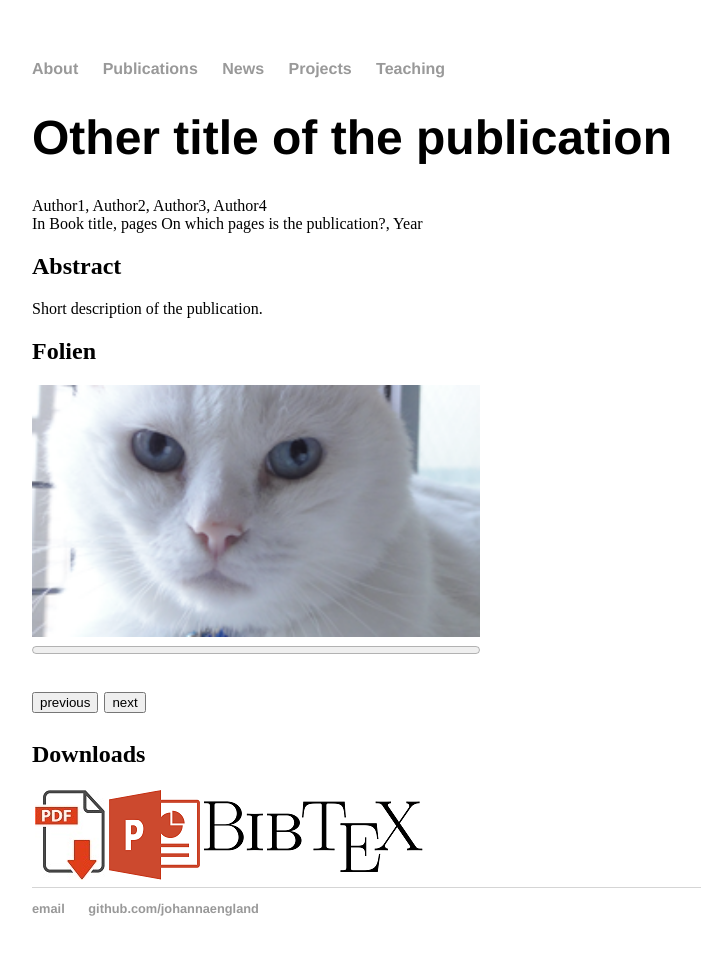
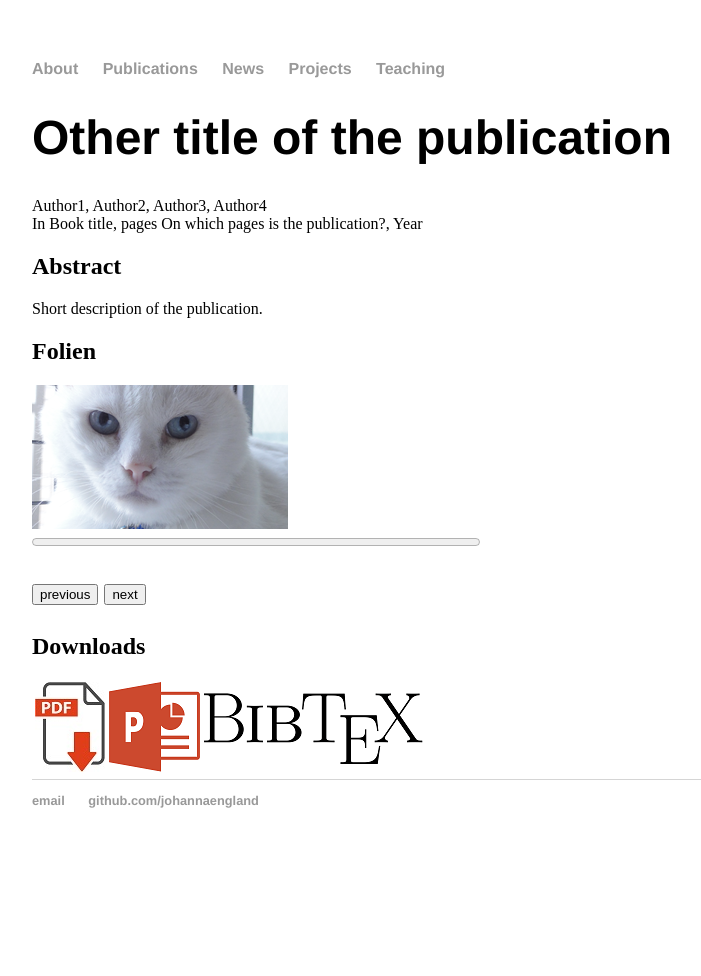
Before and after one commit to johannaengland/johannaengland.github.io, a Jekyll site: the page built from _publications/year-other-publication.md, in a window 1280 px wide. Shown: the whole page, without its empty margins (160-861 px from the left). Built offline with Jekyll 4.4.1, drawn with Linux system fonts in a browser that asks for light colours; after the commit the page ends 900 px from its top, so only the background shows below that.

Commit message:
Update main.css

```diff
--- a/css/main.css
+++ b/css/main.css
@@ -3,8 +3,8 @@
 }
 
 #currentSlide {
-    width: 50%;
-    height: auto;
+    width: auto;
+    height: 144px;
 }
 
 #slidecount {
```
